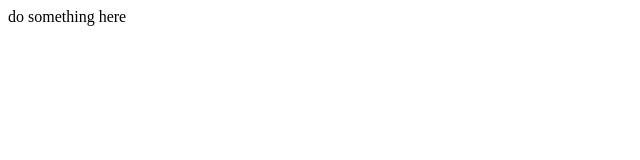
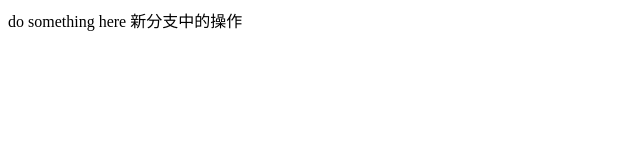
Before and after one commit to ahlongge/ahlongge.github.io, a plain HTML site: page index.html in a window 1280 px wide. Shown: the whole page, without its empty margins (0-640 px from the left). Drawn offline with Linux system fonts and the light colour scheme.

Commit message:
release分支中的操作

```diff
--- a/index.html
+++ b/index.html
@@ -4,6 +4,6 @@
 	<title>关于我</title>
 </head>
 <body>
-do something here
+do something here 新分支中的操作
 </body>
 </html>
```
